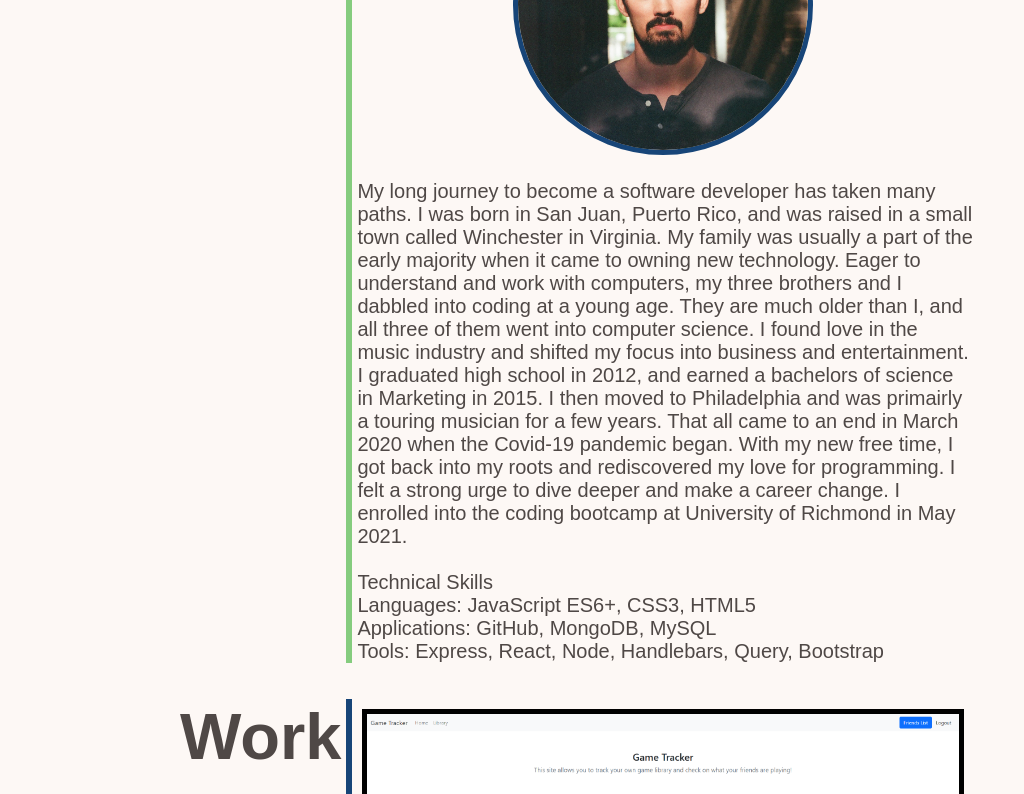
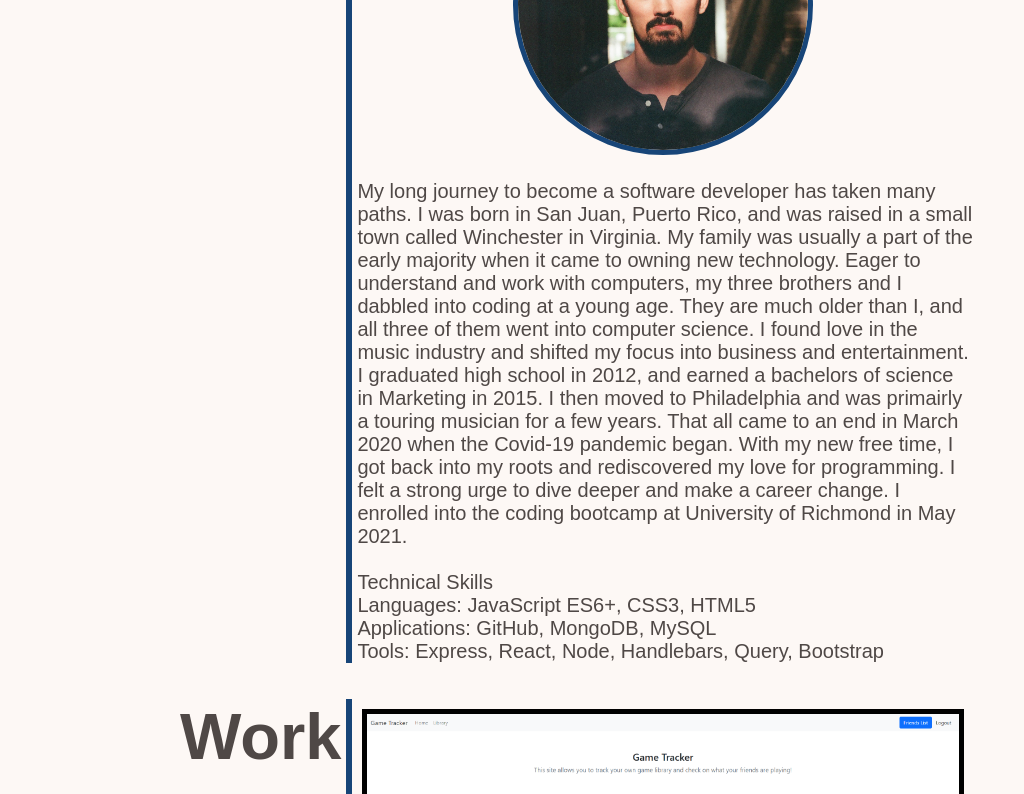
Before and after one commit to Gaitherdb/Portfolio3, a plain HTML site: page index.html in a window 1024 px wide. Shown: the part 508-1302 px from the top of the page. Drawn offline with nearby package versions, Linux system fonts and the light colour scheme.

Commit message:
removed border color from smaller size

```diff
--- a/assets/css/style.css
+++ b/assets/css/style.css
@@ -355,7 +355,7 @@ a:visited {
     display: flex;
     flex-direction: column;
     margin-left: 5px;
-    border-left: 6px solid var(--green);
+
   }
   .flex {
     display: flex;
```
